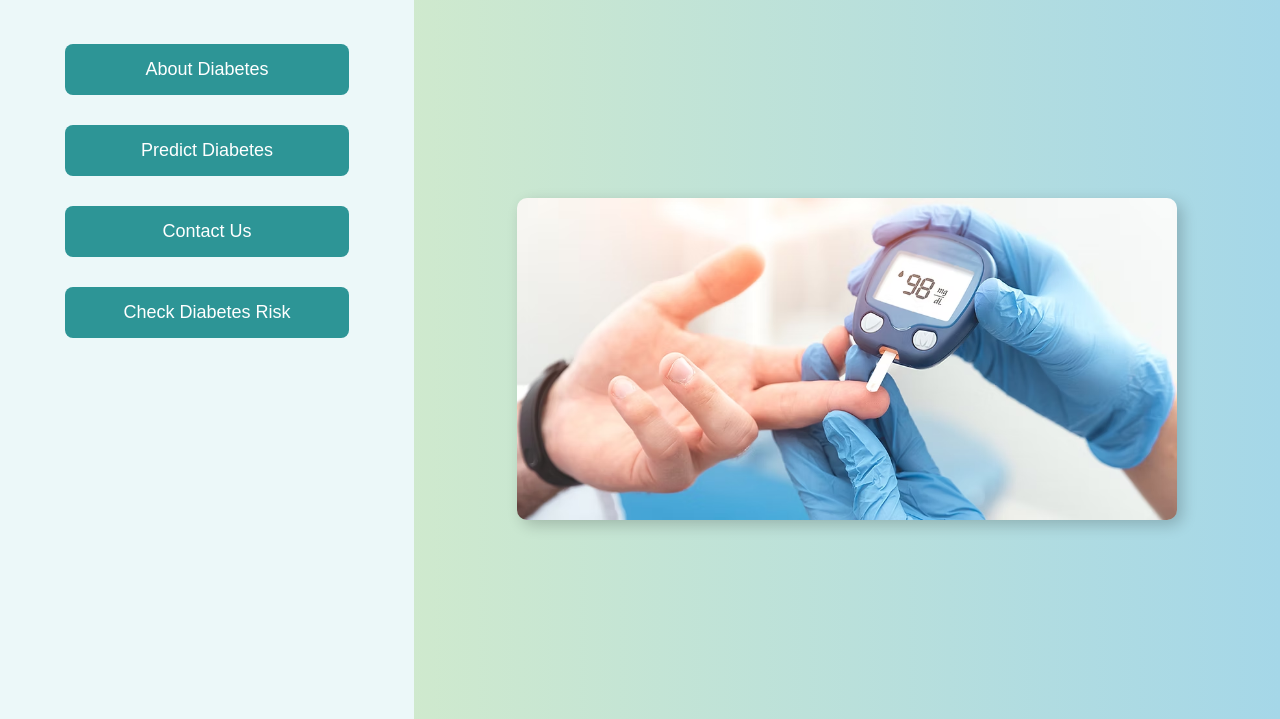
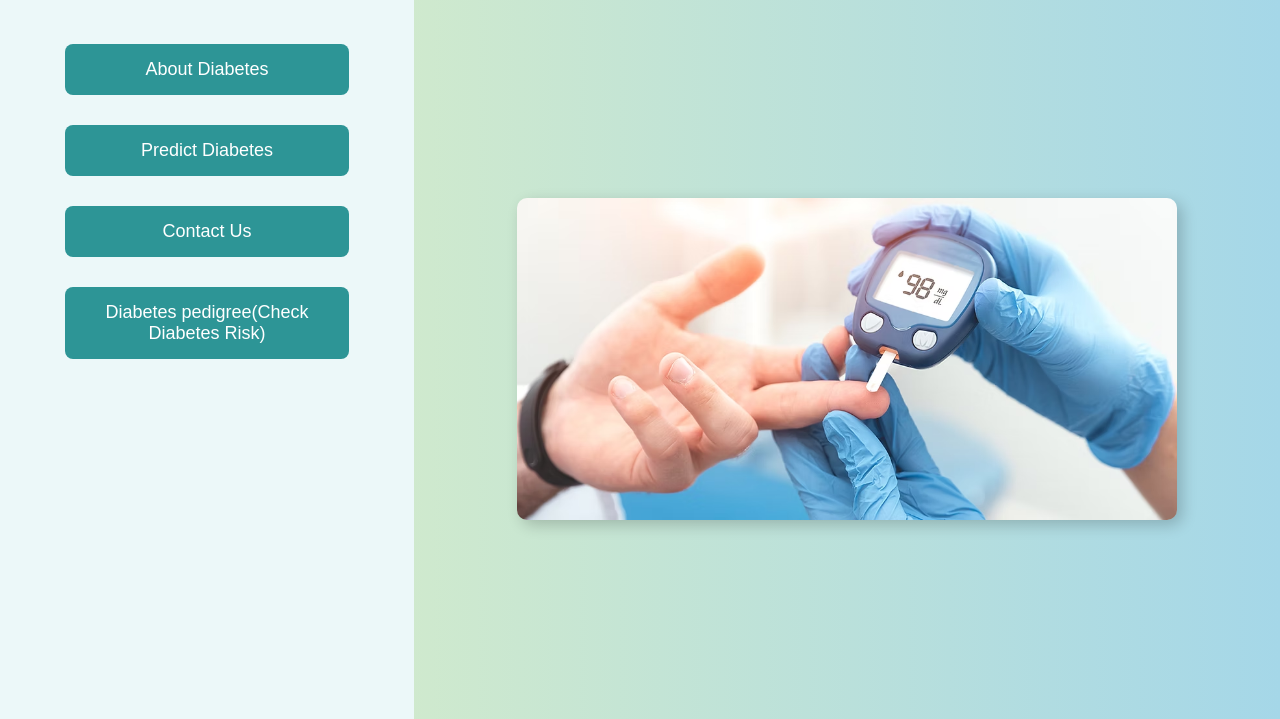
Before and after one commit to prajaktagujar/SugarCare-, a Flask app: page / in a window 1280 px wide. Shown: the part 182-901 px from the top of the page. Run offline with Flask 3, Linux system fonts and the light colour scheme; parts of the project's set-up code (start-up, migrations or seed data) failed here and were passed over.

Commit message:
Update index.html

```diff
--- a/templates/index.html
+++ b/templates/index.html
@@ -80,7 +80,7 @@
             <button onclick="navigate('/about')">About Diabetes</button>
             <button onclick="navigate('/predict')">Predict Diabetes</button>
             <button onclick="navigate('/contact')">Contact Us</button>
-            <button onclick="checkDiabetesRisk()">Check Diabetes Risk</button>
+            <button onclick="checkDiabetesRisk()">Diabetes pedigree(Check Diabetes Risk)</button>
 
         </div>
         <div class="content">
```
